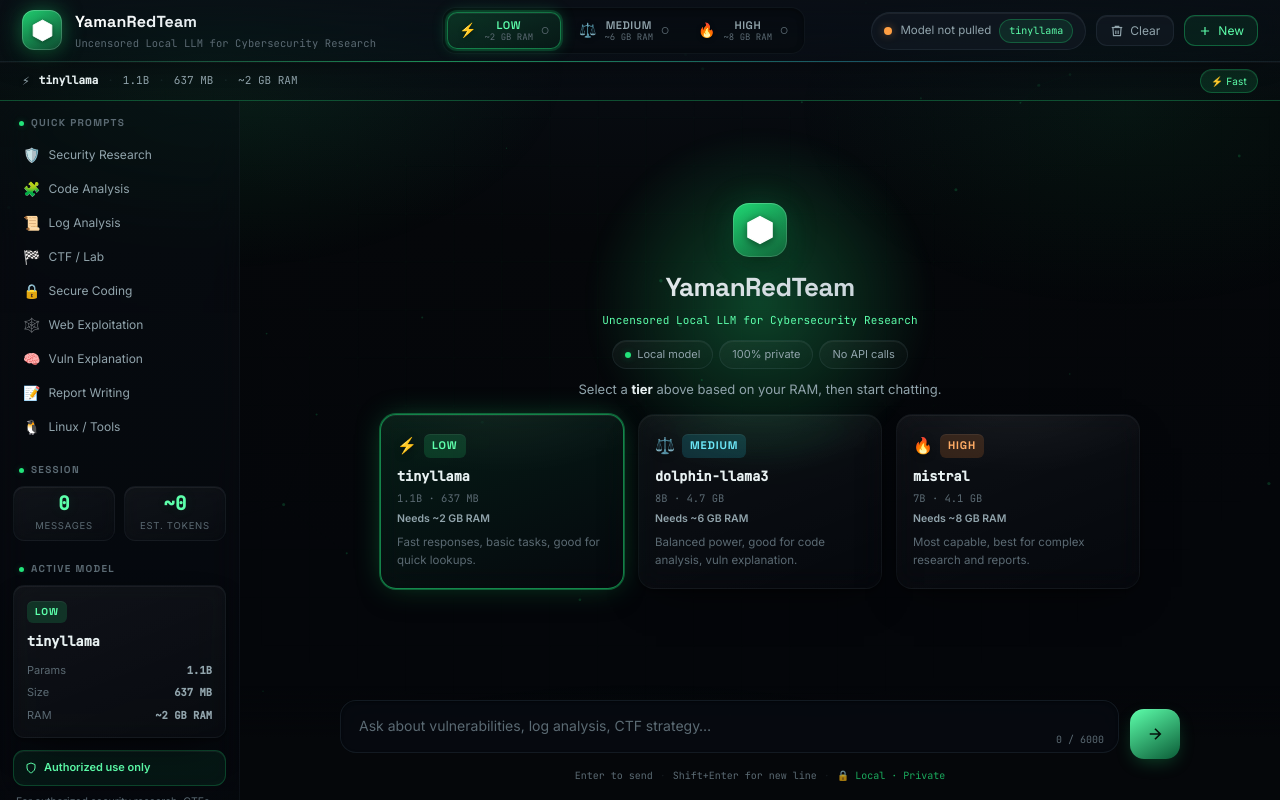
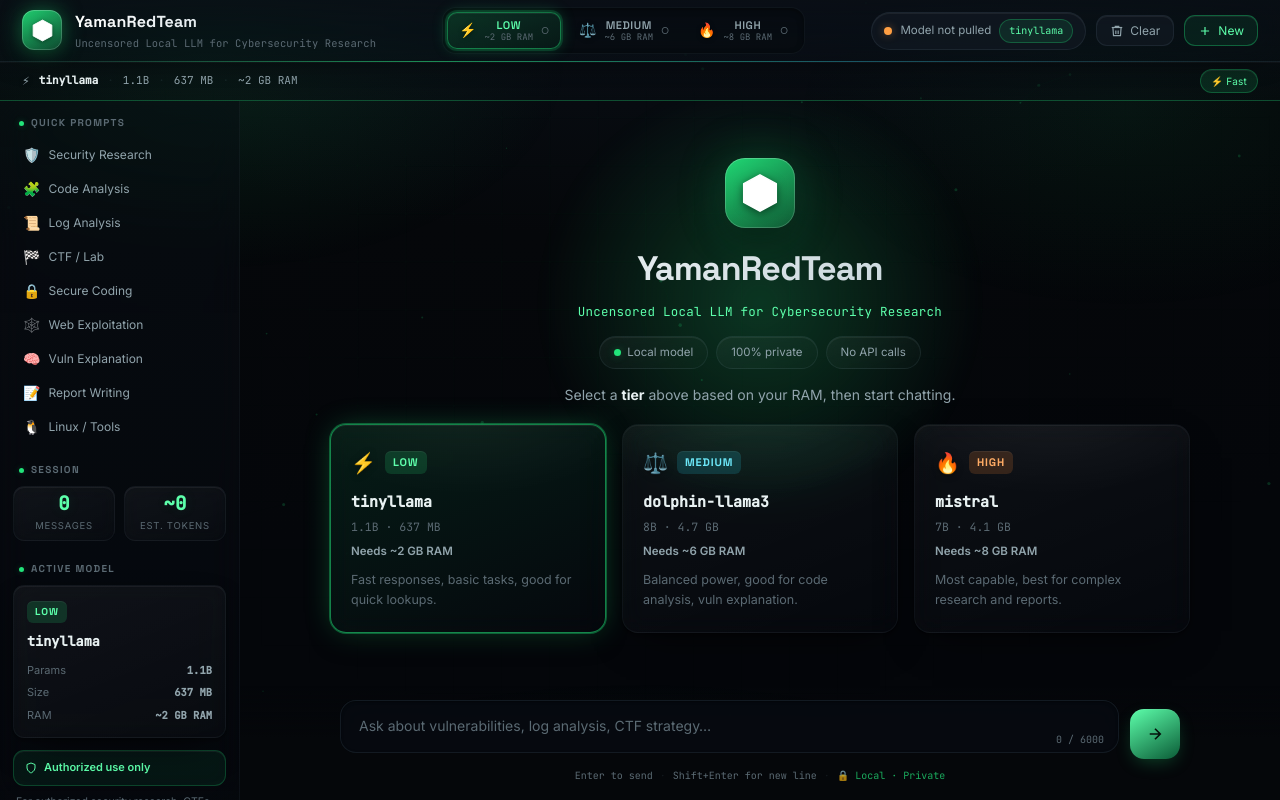
Before and after one commit to Yaman-RedTeam/Local-LLM-YamanRedTeam, a FastAPI app: page / in a window 1280 px wide. Run offline with FastAPI, Linux system fonts and the light colour scheme; data that the repository does not hold is empty.

Commit message:
Enhance welcome UI — bigger logo, title, tier cards
Logo 54→70px, title 26→34px, tagline 11→12.5px, badges bigger.
Tier card padding 18→22px, model name 13.5→15px, desc 11.5→12.5px,
icon 16→20px, card gap 14→16px. Welcome glow enlarged (360→480px).
All within 685px viewport — zero scroll.

Co-Authored-By: Claude Sonnet 4.6 <noreply@anthropic.com>
Claude-Session: https://claude.ai/code/session_01WRx3jXoqAJX1pJvygEbep6

```diff
--- a/static/css/style.css
+++ b/static/css/style.css
@@ -353,38 +353,38 @@ body[data-tier="high"] .bg-grid {
 .chat-scroll::-webkit-scrollbar-track { background: transparent; }
 
 /* ═══ WELCOME (command center hero) ═══════════════════════════════════ */
-.welcome { max-width: 760px; width: 100%; margin: auto; text-align: center; position: relative; padding: 10px 0; }
+.welcome { max-width: 860px; width: 100%; margin: auto; text-align: center; position: relative; padding: 16px 0; }
 .welcome-glow {
-  position: absolute; width: 360px; height: 360px; top: -70px; left: 50%; transform: translateX(-50%);
-  background: radial-gradient(circle, rgba(34,227,122, 0.28) 0%, transparent 68%);
-  pointer-events: none; z-index: 0; filter: blur(6px);
+  position: absolute; width: 480px; height: 480px; top: -80px; left: 50%; transform: translateX(-50%);
+  background: radial-gradient(circle, rgba(34,227,122, 0.22) 0%, transparent 65%);
+  pointer-events: none; z-index: 0; filter: blur(8px);
 }
-body[data-tier="medium"] .welcome-glow { background: radial-gradient(circle, rgba(34,211,238, 0.28) 0%, transparent 68%); }
-body[data-tier="high"]   .welcome-glow { background: radial-gradient(circle, rgba(255,138,51, 0.28) 0%, transparent 68%); }
+body[data-tier="medium"] .welcome-glow { background: radial-gradient(circle, rgba(34,211,238, 0.22) 0%, transparent 65%); }
+body[data-tier="high"]   .welcome-glow { background: radial-gradient(circle, rgba(255,138,51, 0.22) 0%, transparent 65%); }
 .welcome-logo-wrap {
-  position: relative; z-index: 1; width: 54px; height: 54px; margin: 0 auto 10px;
+  position: relative; z-index: 1; width: 70px; height: 70px; margin: 0 auto 14px;
   background: linear-gradient(150deg, rgba(var(--accent-rgb), 0.95), rgba(var(--accent-rgb), 0.28));
-  border-radius: 16px; display: flex; align-items: center; justify-content: center;
-  box-shadow: var(--edge-hi), 0 0 36px -6px var(--accent-glow), 0 10px 24px -10px rgba(0,0,0,0.8);
+  border-radius: 20px; display: flex; align-items: center; justify-content: center;
+  box-shadow: var(--edge-hi), 0 0 52px -4px var(--accent-glow), 0 14px 34px -10px rgba(0,0,0,0.8);
 }
-.welcome-logo-wrap::after { content: ''; position: absolute; inset: 0; border-radius: 16px; border: 1px solid rgba(255,255,255,0.15); }
-.welcome-logo { width: 30px; height: 30px; filter: brightness(0) invert(1) drop-shadow(0 2px 4px rgba(0,0,0,0.5)); }
+.welcome-logo-wrap::after { content: ''; position: absolute; inset: 0; border-radius: 20px; border: 1px solid rgba(255,255,255,0.18); }
+.welcome-logo { width: 40px; height: 40px; filter: brightness(0) invert(1) drop-shadow(0 2px 4px rgba(0,0,0,0.5)); }
 .welcome-title {
-  position: relative; z-index: 1; font-family: var(--display); font-size: 26px; font-weight: 700;
-  letter-spacing: -0.02em; margin-bottom: 4px;
-  background: linear-gradient(135deg, #ffffff 0%, #aebfc7 100%);
+  position: relative; z-index: 1; font-family: var(--display); font-size: 34px; font-weight: 700;
+  letter-spacing: -0.025em; margin-bottom: 6px;
+  background: linear-gradient(135deg, #ffffff 0%, #b0c4cc 100%);
   -webkit-background-clip: text; -webkit-text-fill-color: transparent; background-clip: text;
 }
-.welcome-sub { position: relative; z-index: 1; color: var(--accent-bright); font-family: var(--mono); font-size: 11px; margin-bottom: 10px; letter-spacing: 0.01em; }
-.welcome-badges { position: relative; z-index: 1; display: flex; justify-content: center; gap: 6px; margin-bottom: 10px; flex-wrap: wrap; }
+.welcome-sub { position: relative; z-index: 1; color: var(--accent-bright); font-family: var(--mono); font-size: 12.5px; margin-bottom: 14px; letter-spacing: 0.02em; }
+.welcome-badges { position: relative; z-index: 1; display: flex; justify-content: center; gap: 8px; margin-bottom: 14px; flex-wrap: wrap; }
 .badge {
-  display: flex; align-items: center; gap: 6px; font-size: 11px; padding: 5px 12px; border-radius: 100px;
+  display: flex; align-items: center; gap: 6px; font-size: 11.5px; padding: 6px 14px; border-radius: 100px;
   background: var(--glass); border: 1px solid var(--border); color: var(--text-muted);
   backdrop-filter: blur(8px); -webkit-backdrop-filter: blur(8px); box-shadow: var(--edge-hi);
 }
-.badge-dot { width: 6px; height: 6px; border-radius: 50%; }
-.badge-dot.ok { background: var(--ok); box-shadow: 0 0 7px var(--ok-glow); }
-.welcome-desc { position: relative; z-index: 1; color: var(--text-muted); font-size: 13px; line-height: 1.6; margin-bottom: 14px; }
+.badge-dot { width: 7px; height: 7px; border-radius: 50%; }
+.badge-dot.ok { background: var(--ok); box-shadow: 0 0 8px var(--ok-glow); }
+.welcome-desc { position: relative; z-index: 1; color: var(--text-muted); font-size: 14px; line-height: 1.65; margin-bottom: 18px; }
 .welcome-desc strong { color: var(--text); }
 
 /* ── Welcome quick-action grid (hidden — use sidebar categories instead) ── */
@@ -405,12 +405,12 @@ body[data-tier="high"]   .welcome-glow { background: radial-gradient(circle, rgb
 
 /* ═══ TIER CARDS (premium 3D glass) ═══════════════════════════════════ */
 .tier-cards {
-  display: grid; grid-template-columns: repeat(3, 1fr); gap: 14px; margin-bottom: 0;
+  display: grid; grid-template-columns: repeat(3, 1fr); gap: 16px; margin-bottom: 0;
   position: relative; z-index: 1; perspective: 1200px;
 }
 .tier-card {
   background: var(--glass); border: 1px solid var(--border-soft); border-radius: var(--radius);
-  padding: 18px 16px; cursor: pointer; text-align: left; box-shadow: var(--shadow-card);
+  padding: 22px 20px; cursor: pointer; text-align: left; box-shadow: var(--shadow-card);
   backdrop-filter: blur(12px) saturate(130%); -webkit-backdrop-filter: blur(12px) saturate(130%);
   transition: transform var(--transition), box-shadow var(--transition), border-color var(--transition);
   transform-style: preserve-3d; position: relative; overflow: hidden;
@@ -427,16 +427,16 @@ body[data-tier="high"]   .welcome-glow { background: radial-gradient(circle, rgb
 .tier-card.active[data-tier="medium"]  { background: linear-gradient(158deg, rgba(var(--tier-medium-rgb),0.10),  rgba(255,255,255,0.012)); }
 .tier-card.active[data-tier="high"]    { background: linear-gradient(158deg, rgba(var(--tier-high-rgb),0.10),    rgba(255,255,255,0.012)); }
 
-.tier-card-head { display: flex; align-items: center; gap: 7px; margin-bottom: 7px; }
-.tier-card-icon { font-size: 16px; filter: drop-shadow(0 1px 3px rgba(0,0,0,0.5)); }
+.tier-card-head { display: flex; align-items: center; gap: 9px; margin-bottom: 11px; }
+.tier-card-icon { font-size: 20px; filter: drop-shadow(0 1px 3px rgba(0,0,0,0.5)); }
 .tier-card-label { font-family: var(--display); font-size: 11px; font-weight: 700; letter-spacing: 0.08em; padding: 3px 8px; border-radius: 6px; box-shadow: var(--edge-hi); }
 .tier-card-label.low     { background: rgba(var(--tier-low-rgb),0.16);     color: var(--tier-low-bright); }
 .tier-card-label.medium  { background: rgba(var(--tier-medium-rgb),0.16);  color: var(--tier-medium-bright); }
 .tier-card-label.high    { background: rgba(var(--tier-high-rgb),0.16);    color: var(--tier-high-bright); }
-.tier-card-model { font-size: 13.5px; font-weight: 700; color: var(--text); margin-bottom: 3px; font-family: var(--mono); }
-.tier-card-meta  { font-size: 10.5px; color: var(--text-faint); font-family: var(--mono); margin-bottom: 4px; }
-.tier-card-ram   { font-size: 10.5px; color: var(--text-muted); margin-bottom: 6px; font-weight: 600; }
-.tier-card-desc  { font-size: 11.5px; color: var(--text-faint); line-height: 1.55; }
+.tier-card-model { font-size: 15px; font-weight: 700; color: var(--text); margin-bottom: 4px; font-family: var(--mono); }
+.tier-card-meta  { font-size: 11.5px; color: var(--text-faint); font-family: var(--mono); margin-bottom: 6px; }
+.tier-card-ram   { font-size: 11.5px; color: var(--text-muted); margin-bottom: 10px; font-weight: 600; }
+.tier-card-desc  { font-size: 12.5px; color: var(--text-faint); line-height: 1.6; }
 
 /* ═══ SIDEBAR ACTIVE-MODEL CARD ═══════════════════════════════════════ */
 .model-detail-card {
```
